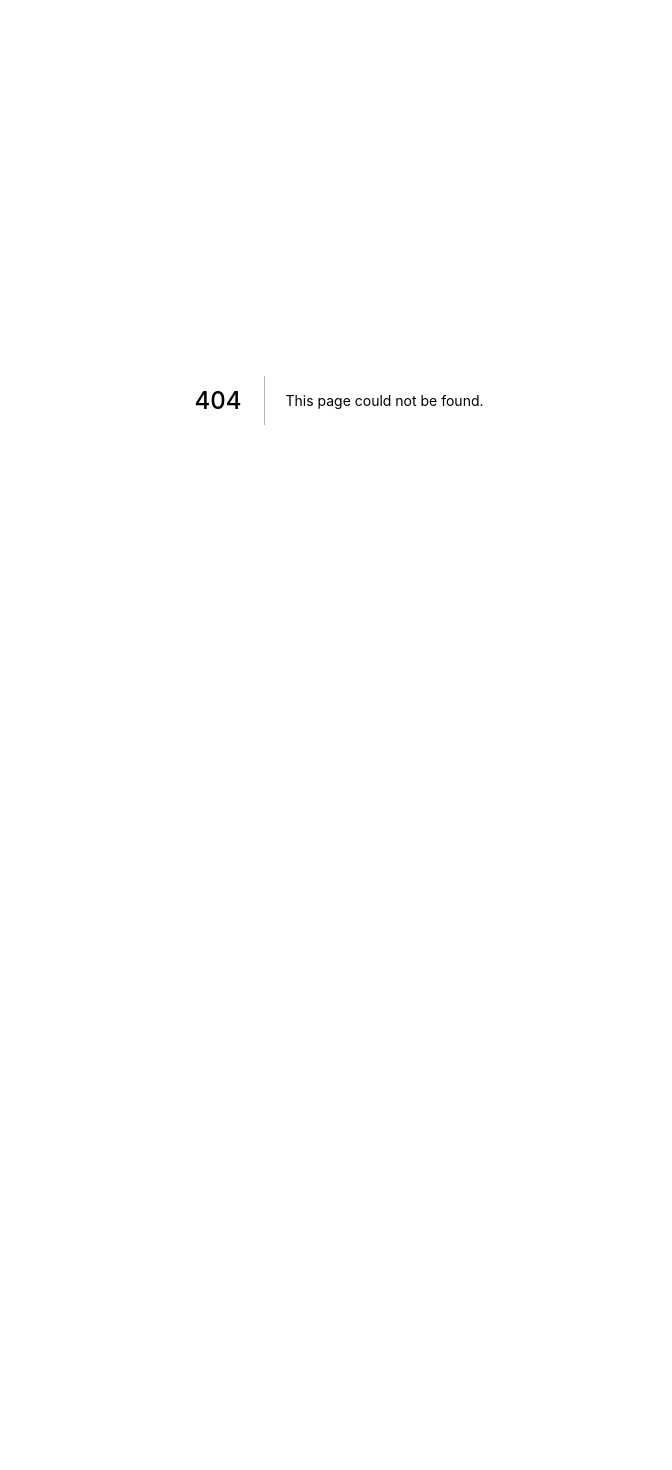
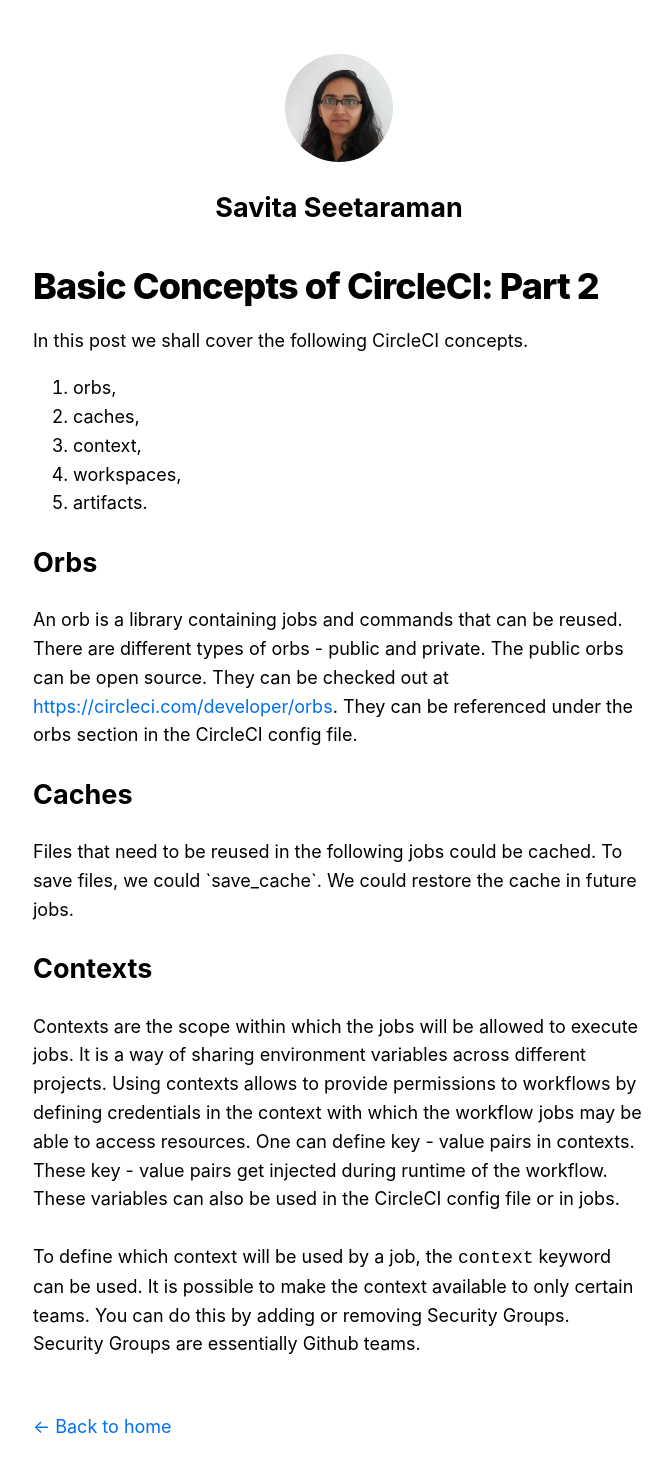
Before and after one commit to tssavita/savitaseetaraman.com, a Next.js app: page /posts/circleci_part2 in a window 1280 px wide. Before the commit this address had no page. Shown: the top 1470 px of the page, without its empty margins (301-973 px from the left). Before the commit the page ends 800 px from the top, so only its background shows below. Built offline with nearby package versions, Linux system fonts and the light colour scheme.

Commit message:
CircleCI - Part 2

```diff
--- a/pages/posts/circleci.js
+++ b/pages/posts/circleci.js
@@ -9,7 +9,7 @@
         <title>Savita Seetaraman</title>
       </Head>
      <article>
-        <h1 className={utilStyles.headingXl}>CircleCI Part 1: Some basic concepts</h1>
+        <h1 className={utilStyles.headingXl}>Basic Concepts of CircleCI: Part 1</h1>
         <p>
           CircleCI is a continuous integration and delivery tool. The following are some
           basic concepts of CircleCI. Half of them shall be covered in this post. There
@@ -22,9 +22,7 @@
             <li>workflows,</li>
             <li>orbs,</li>
             <li>caches,</li>
-            <li>context,</li>
-            <li>workspaces,</li>
-            <li>artifacts.</li>
+            <li>contexts.</li>
           </ol>
         </p>
         <h2>Configuration</h2>
--- /dev/null
+++ b/pages/posts/circleci_part2.js
@@ -0,0 +1,51 @@
+import Head from 'next/head'
+import utilStyles from '../../styles/utils.module.css'
+import Layout from '../../components/layout'
+
+export default function Home() {
+  return (
+    <Layout>
+      <Head>
+        <title>Savita Seetaraman</title>
+      </Head>
+     <article>
+        <h1 className={utilStyles.headingXl}>Basic Concepts of CircleCI: Part 2</h1>
+        <p>
+          In this post we shall cover the following CircleCI concepts.
+          <ol>
+            <li>orbs,</li>
+            <li>caches,</li>
+            <li>context,</li>
+            <li>workspaces,</li>
+            <li>artifacts.</li>
+          </ol>
+        </p>
+        <h2>Orbs</h2>
+        <p>An orb is a library containing jobs and commands that can be reused. There are
+          different types of orbs - public and private. The public orbs can be open source.
+          They can be checked out at <a href="https://circleci.com/developer/orbs">https://circleci.com/developer/orbs</a>.
+          They can be referenced under the orbs section in the CircleCI config file.
+        </p>
+        <h2>Caches</h2>
+        <p>
+          Files that need to be reused in the following jobs could be cached. To save files, we
+          could `save_cache`. We could restore the cache in future jobs.
+        </p>
+        <h2>Contexts</h2>
+        <p>
+          Contexts are the scope within which the jobs will be allowed to execute jobs. It
+          is a way of sharing environment variables across different projects. Using contexts allows
+          to provide permissions to workflows by defining credentials in the context with which the
+          workflow jobs may be able to access resources. One can define key - value pairs in contexts.
+          These key - value pairs get injected during runtime of the workflow. These variables can also
+          be used in the CircleCI config file or in jobs.
+          <br />
+          <br />
+          To define which context will be used by a job, the <code>context</code> keyword can be used. It
+          is possible to make the context available to only certain teams. You can do this by adding or
+          removing Security Groups. Security Groups are essentially Github teams.
+        </p>
+      </article>
+    </Layout>
+  )
+}
```
Also changed, not shown: pages/index.js (+7 -13 lines).
